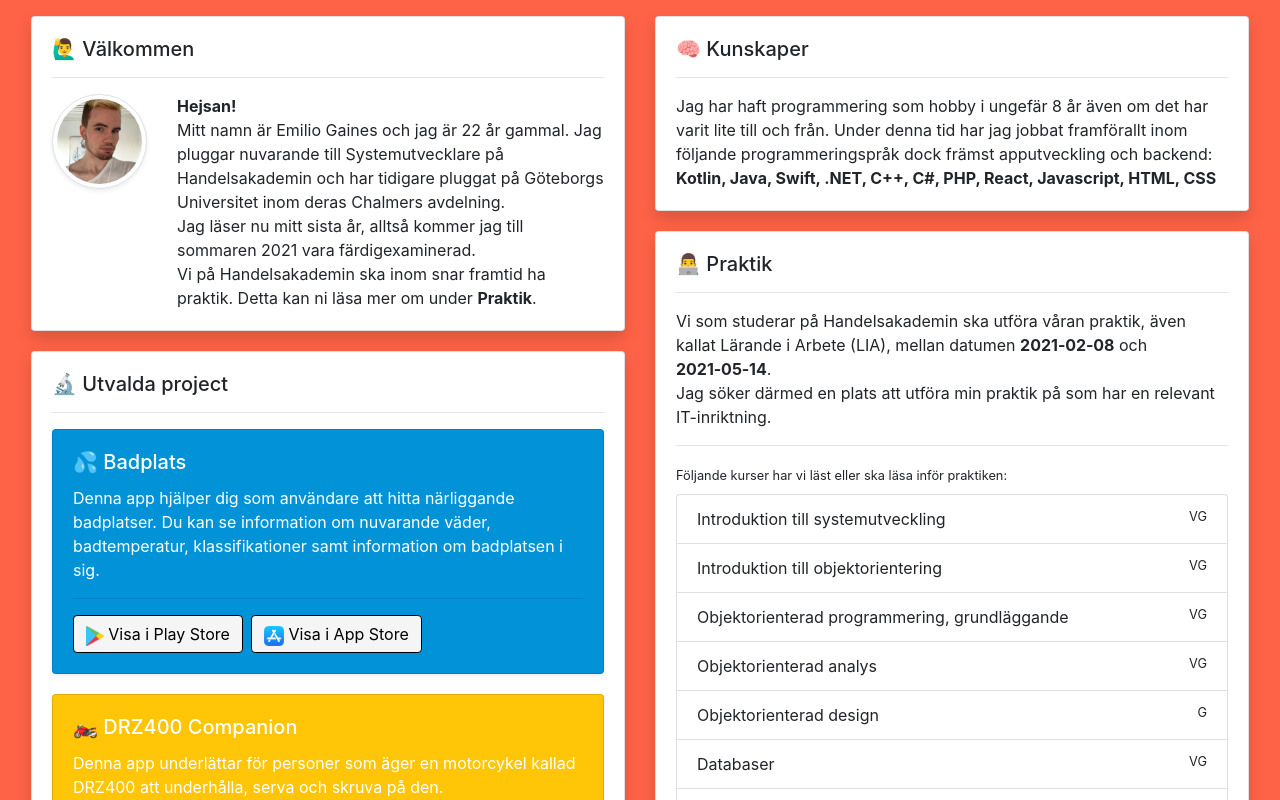
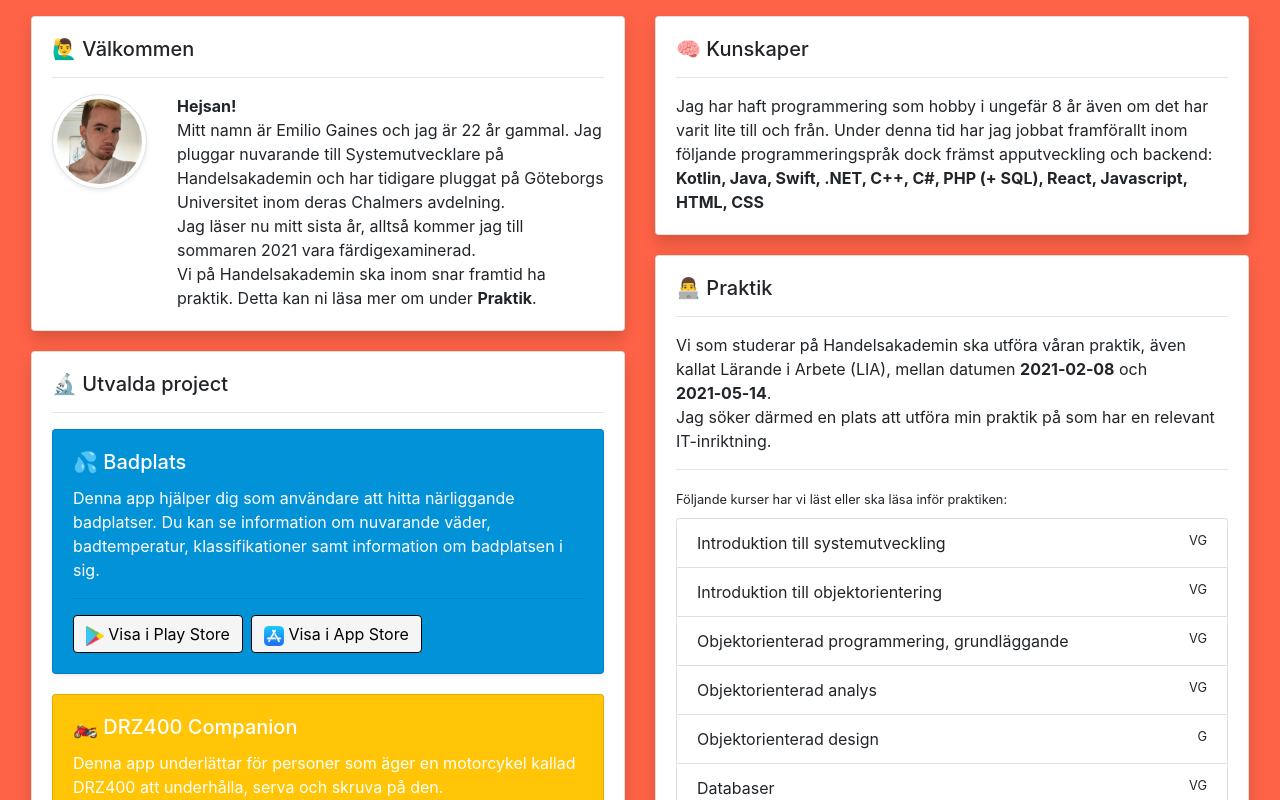
Before and after one commit to emiliogaines/Portfolio-React, a React (Create React App) app: page / in a window 1280 px wide. Shown: the top 800 px of the page. Built offline with nearby package versions, Linux system fonts and the light colour scheme.

Commit message:
Added skills

```diff
--- a/src/Components/Sections/Knowledge/Knowledge.jsx
+++ b/src/Components/Sections/Knowledge/Knowledge.jsx
@@ -14,8 +14,8 @@ class Showcase extends Component {
             backend:
             <br />
             <b>
-              Kotlin, Java, Swift, .NET, C++, C#, PHP, React, Javascript, HTML,
-              CSS
+              Kotlin, Java, Swift, .NET, C++, C#, PHP (+ SQL), React,
+              Javascript, HTML, CSS
             </b>
           </p>
         </div>
```
